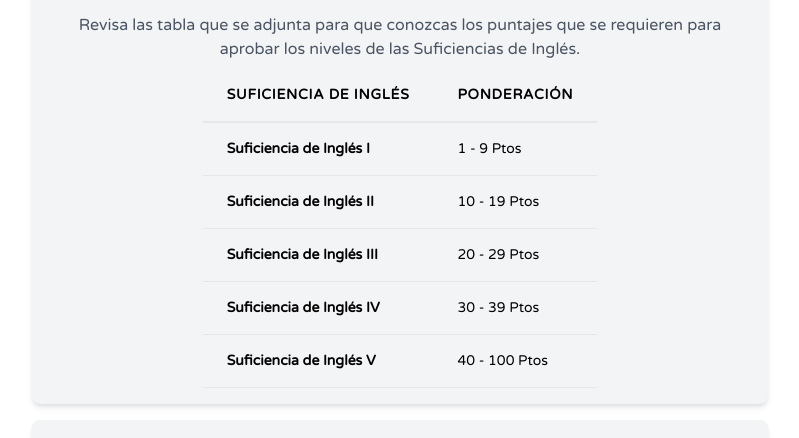
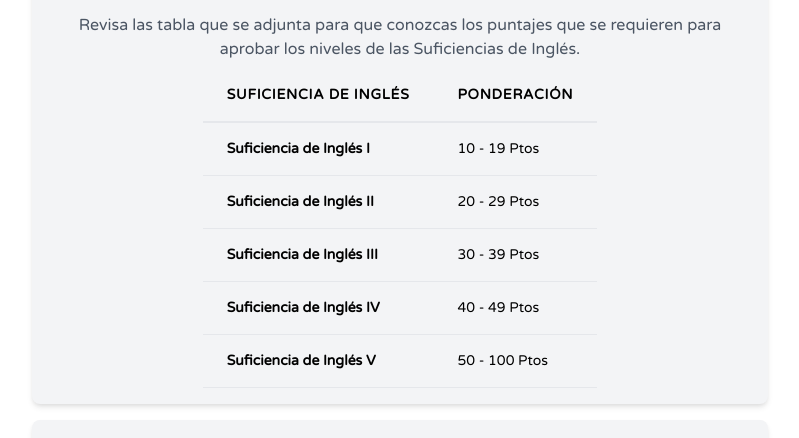
Before and after one commit to dvelez3815/eLearningUTMFCI, a React (Create React App) app: page /preguntas in a window 1280 px wide. Shown: the part 853-1291 px from the top of the page, without its empty margins (240-1039 px from the left). Built offline with nearby package versions, Linux system fonts and the light colour scheme.

Commit message:
Actualizando tabla de ponderacion

```diff
--- a/src/components/pages/FAQ/FAQ.js
+++ b/src/components/pages/FAQ/FAQ.js
@@ -39,35 +39,35 @@ const FAQ = () => {
                                 <th scope="row" class="px-6 py-4">
                                     Suficiencia de Inglés I
                                 </th>
-                                <td class="px-6 py-4">1 - 9 Ptos</td>
+                                <td class="px-6 py-4">10 - 19 Ptos</td>
                             </tr>
 
                             <tr class="border-b dark:border-neutral-600 bg-neutral-50 dark:bg-neutral-800">
                                 <th scope="row" class="px-6 py-4">
                                 Suficiencia de Inglés II
                                 </th>
-                                <td class="px-6 py-4">10 - 19 Ptos</td>
+                                <td class="px-6 py-4">20 - 29 Ptos</td>
                             </tr>
 
                             <tr class="border-b dark:border-neutral-600">
                                 <th scope="row" class="px-6 py-4">
                                 Suficiencia de Inglés III
                                 </th>
-                                <td class="px-6 py-4">20 - 29 Ptos</td>
+                                <td class="px-6 py-4">30 - 39 Ptos</td>
                             </tr>
 
                             <tr class="border-b dark:border-neutral-600 bg-neutral-50 dark:bg-neutral-800">
                                 <th scope="row" class="px-6 py-4">
                                 Suficiencia de Inglés IV
                                 </th>
-                                <td class="px-6 py-4">30 - 39 Ptos</td>
+                                <td class="px-6 py-4">40 - 49 Ptos</td>
                             </tr>
 
                             <tr class="border-b dark:border-neutral-600">
                                 <th scope="row" class="px-6 py-4">
                                 Suficiencia de Inglés V
                                 </th>
-                                <td class="px-6 py-4">40 - 100 Ptos</td>
+                                <td class="px-6 py-4">50 - 100 Ptos</td>
                             </tr>
 
                         </tbody>
```
